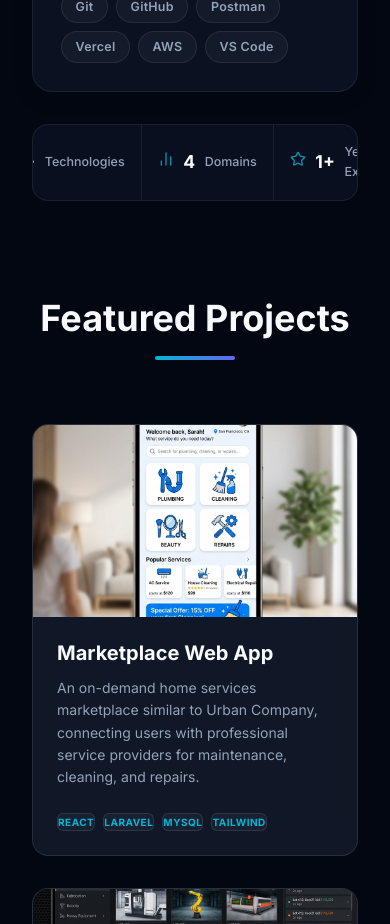
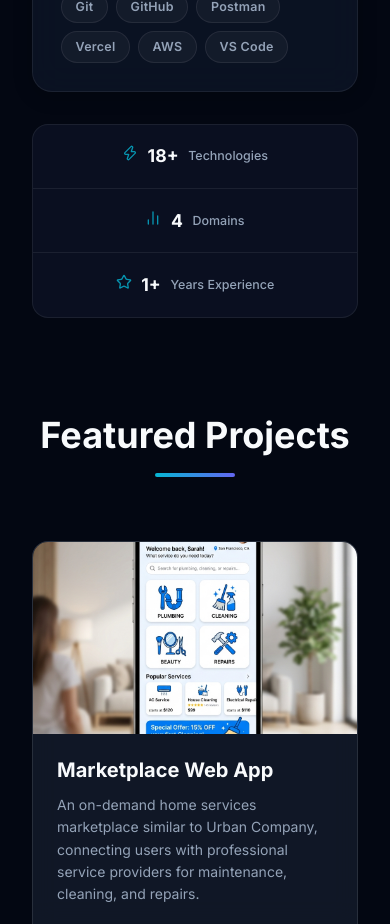
Before and after one commit to anjikasingh15/portfolio_v1, a React (Vite) app: page / in a window 390 px wide. Shown: the part 4040-4964 px from the top of the page. Built offline with nearby package versions, Linux system fonts and the light colour scheme.

Commit message:
feat: implement Skills section with responsive cards, custom Navbar, and base CSS variables

```diff
--- a/src/components/Navbar.jsx
+++ b/src/components/Navbar.jsx
@@ -22,7 +22,10 @@ const Navbar = () => {
   ];
 
   return (
-    <nav className={`fixed w-full z-50 transition-all duration-300 ${isScrolled ? 'glass py-3' : 'bg-transparent py-5'}`}>
+    <nav
+      className={`fixed w-full z-50 transition-all duration-300 ${isScrolled ? 'glass py-3' : 'bg-transparent py-5'}`}
+      style={isScrolled ? { borderRadius: 0, borderTop: 'none', borderLeft: 'none', borderRight: 'none' } : {}}
+    >
       <div className="container flex justify-between items-center">
         <a href="#" className="flex items-center gap-2 text-xl font-bold">
           <Code2 className="text-accent-primary" />
@@ -51,7 +54,10 @@ const Navbar = () => {
 
       {/* Mobile Menu */}
       {isMobileMenuOpen && (
-        <div className="md:hidden glass absolute top-full left-0 w-full p-4 mt-2 slide-in">
+        <div
+          className="md:hidden absolute top-full left-0 w-full p-4 slide-in shadow-2xl"
+          style={{ backgroundColor: 'var(--bg-color)', borderBottom: '1px solid var(--border)' }}
+        >
           <ul className="flex flex-col gap-4">
             {navLinks.map((link) => (
               <li key={link.name}>
--- a/src/components/Skills.jsx
+++ b/src/components/Skills.jsx
@@ -210,25 +210,9 @@ const Skills = () => {
         </div>
 
         {/* Stats bar */}
-        <div style={{
-          display: 'flex',
-          justifyContent: 'center',
-          gap: '0',
-          background: 'rgba(15,23,42,0.6)',
-          border: '1px solid rgba(255,255,255,0.07)',
-          borderRadius: '1rem',
-          overflow: 'hidden',
-        }}>
+        <div className="stats-container">
           {stats.map((stat, i) => (
-            <div key={i} style={{
-              flex: 1,
-              display: 'flex',
-              alignItems: 'center',
-              justifyContent: 'center',
-              gap: '0.6rem',
-              padding: '1.1rem 1rem',
-              borderRight: i < stats.length - 1 ? '1px solid rgba(255,255,255,0.07)' : 'none',
-            }}>
+            <div key={i} className="stat-item">
               <span style={{ color: 'var(--accent-primary)', opacity: 0.8 }}>{stat.icon}</span>
               <span style={{ fontWeight: 800, fontSize: '1.1rem', color: '#f8fafc' }}>{stat.value}</span>
               <span style={{ fontSize: '0.78rem', color: 'var(--text-secondary)', fontWeight: 500 }}>{stat.label}</span>
--- a/src/index.css
+++ b/src/index.css
@@ -801,3 +801,40 @@ section {
     grid-template-columns: 1fr;
   }
 }
+
+/* Stats Container Responsive */
+.stats-container {
+  display: flex;
+  justify-content: center;
+  background: rgba(15,23,42,0.6);
+  border: 1px solid rgba(255,255,255,0.07);
+  border-radius: 1rem;
+  overflow: hidden;
+}
+
+.stat-item {
+  flex: 1;
+  display: flex;
+  align-items: center;
+  justify-content: center;
+  gap: 0.6rem;
+  padding: 1.1rem 1rem;
+  border-right: 1px solid rgba(255,255,255,0.07);
+}
+
+.stat-item:last-child {
+  border-right: none;
+}
+
+@media (max-width: 600px) {
+  .stats-container {
+    flex-direction: column;
+  }
+  .stat-item {
+    border-right: none;
+    border-bottom: 1px solid rgba(255,255,255,0.07);
+  }
+  .stat-item:last-child {
+    border-bottom: none;
+  }
+}
```
